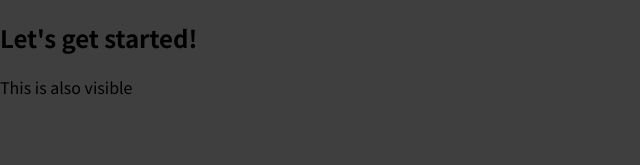
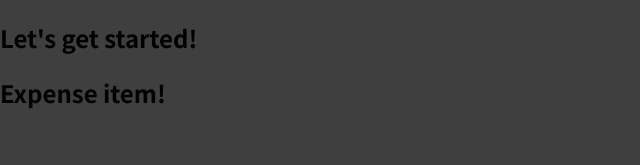
Before and after one commit to jcainuk/expense-tracker, a JavaScript app: page / in a window 1280 px wide. Shown: the top 165 px of the page, without its empty margins (0-640 px from the left). Built offline with nearby package versions, Linux system fonts and the light colour scheme.

Commit message:
create the ExpenseItem component

```diff
--- a/src/App.js
+++ b/src/App.js
@@ -1,8 +1,10 @@
+import ExpenseItem from "./components/ExpenseItem";
+
 const App = () => {
   return (
     <div>
       <h2>Let's get started!</h2>
-      <p>This is also visible</p>
+     <ExpenseItem></ExpenseItem>
     </div>
   );
 }
--- /dev/null
+++ b/src/components/ExpenseItem.js
@@ -0,0 +1,5 @@
+const ExpenseItem = () => {
+  return <h2>Expense item!</h2>
+}
+
+export default ExpenseItem;
```
